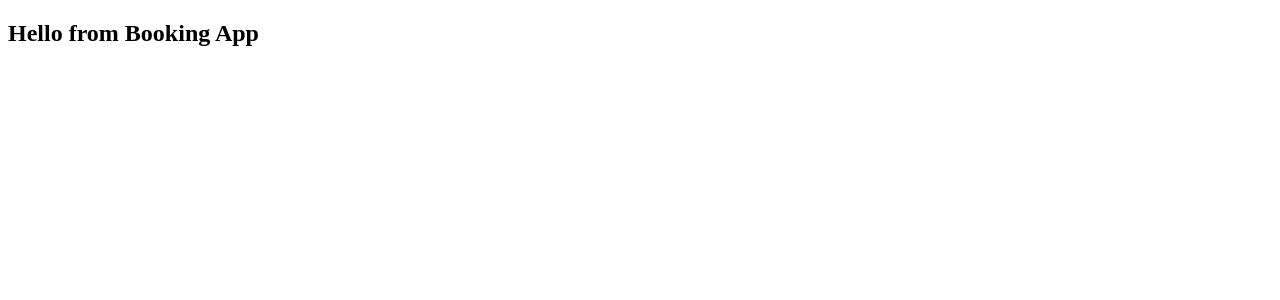
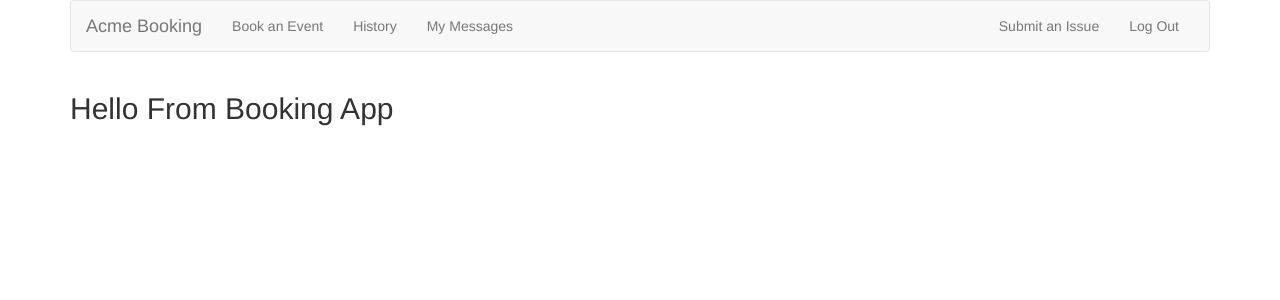
Before and after one commit to kamilliano/booking-app, a Flask app: page / in a window 1280 px wide. Shown: the top 300 px of the page. Run offline with Flask 2, Linux system fonts and the light colour scheme; some libraries are stand-ins or nearby versions.

Commit message:
adding app skeleton part 2

```diff
--- a/booking-app/Bookings/main/views.py
+++ b/booking-app/Bookings/main/views.py
@@ -1,6 +1,9 @@
-from flask import render_template, flash
+from flask import render_template, session, url_for, flash
 from . import main
+
+#session['user_id'] = 1
 
 @main.route("/")
 def index():
-    return render_template("index_test.html")
+    session['user_id'] = 1
+    return render_template("index.html")
--- a/booking-app/Bookings/templates/head.html
+++ b/booking-app/Bookings/templates/head.html
@@ -1,19 +1,22 @@
 <head>
-
     <meta charset="utf-8"/>
     <meta content="initial-scale=1, width=device-width" name="viewport"/>
 
     <!-- documentation at http://getbootstrap.com/, alternative themes at https://www.bootstrapcdn.com/bootswatch/ -->
     <link href="https://maxcdn.bootstrapcdn.com/bootstrap/3.3.7/css/bootstrap.min.css" rel="stylesheet"/>
 
-    <!-- <link href="{# {{ url_for('static', filename='styles.css') }} #}" rel="stylesheet"/> -->
+    <!-- custom css -->
+    <link href="{{ url_for('static', filename='css/custom.css') }}" rel="stylesheet"/>
 
     <script src="https://code.jquery.com/jquery-3.1.1.min.js"></script>
     <script src="https://maxcdn.bootstrapcdn.com/bootstrap/3.3.7/js/bootstrap.min.js"></script>
+
     <!-- datatables -->
     <script type="text/javascript" charset="utf8" src="//cdn.datatables.net/1.10.16/js/jquery.dataTables.js"></script>
     <link rel="stylesheet" type="text/css" href="//cdn.datatables.net/1.10.16/css/jquery.dataTables.css">
 
+    <!-- custom js-->
+    <script type="text/javascript" href="{{ url_for('static', filename='js/custom.js') }}"></script>
+
     <title>Booking App: {% block title %}{% endblock %}</title>
-
 </head>
--- a/booking-app/Bookings/templates/header.html
+++ b/booking-app/Bookings/templates/header.html
@@ -8,25 +8,25 @@
                     <span class="icon-bar"></span>
                     <span class="icon-bar"></span>
                 </button>
-                <a class="navbar-brand" href="{{ url_for('index') }}">Acme Booking</span></a>
+                <a class="navbar-brand" href="{{ url_for( 'main.index') }}">Acme Booking</span></a>
             </div>
             <div class="collapse navbar-collapse" id="navbar">
-                <!-- {# {% if session.user_id %}
+                 {% if session.user_id %}
                     <ul class="nav navbar-nav">
-                        <li><a href="{# {{ url_for('book_event') }} #}">Book an Event</a></li>
-                        <li><a href="{# {{ url_for('hisory') }} #}">History</a></li>
-                        <li><a href="{# {{ url_for('my_messages') }} #}">My Messages</a></li>
+                        <li><a href="#">Book an Event</a></li>
+                        <li><a href="#">History</a></li>
+                        <li><a href="#">My Messages</a></li>
 
                     </ul>
                     <ul class="nav navbar-nav navbar-right">
-                            <li><a href="{# {{ url_for('submit_issue') }} #}">Submit an Issue</a></li>
-                        <li><a href="{# {{ url_for('logout') }} #}">Log Out</a></li>
+                            <li><a href="#">Submit an Issue</a></li>
+                        <li><a href="#">Log Out</a></li>
                     </ul>
                 {% else %}
                     <ul class="nav navbar-nav navbar-right">
-                        <li><a href="{# {{ url_for('submit_issue') }} #}">Submit an Issue</a></li>
+                        <li><a href="#">Submit an Issue</a></li>
                     </ul>
-                {% endif %} #} -->
+                {% endif %}
             </div>
         </div>
     </nav>
--- a/booking-app/Bookings/templates/index.html
+++ b/booking-app/Bookings/templates/index.html
@@ -1,9 +1,11 @@
 {% extends "layout.html" %}
 
 {% block title %}
-    Index
+    Home
 {% endblock %}
 
-{%block main %}
-<h2>Hello World</h2>
-{%endblock main %}
+{% block main %}
+<div class="container">
+    <h2>Hello From Booking App</h2>
+</div>
+{% endblock main %}
--- a/booking-app/Bookings/templates/layouts.html
+++ b/booking-app/Bookings/templates/layout.html
@@ -1,13 +1,10 @@
 <!DOCTYPE html>
-<DOCTYPE html>
 <html lang="en">
 
    {% include 'head.html' %}
 
     <body>
-            <!--
-                TODO: add navigation
-            -->
+            {% include 'header.html' %}
 
         <main>
             {% block main %}{% endblock %}
```
Also changed, not shown: booking-app/Bookings/static/css/custom.css (added), booking-app/Bookings/static/js/custom.js (added).
